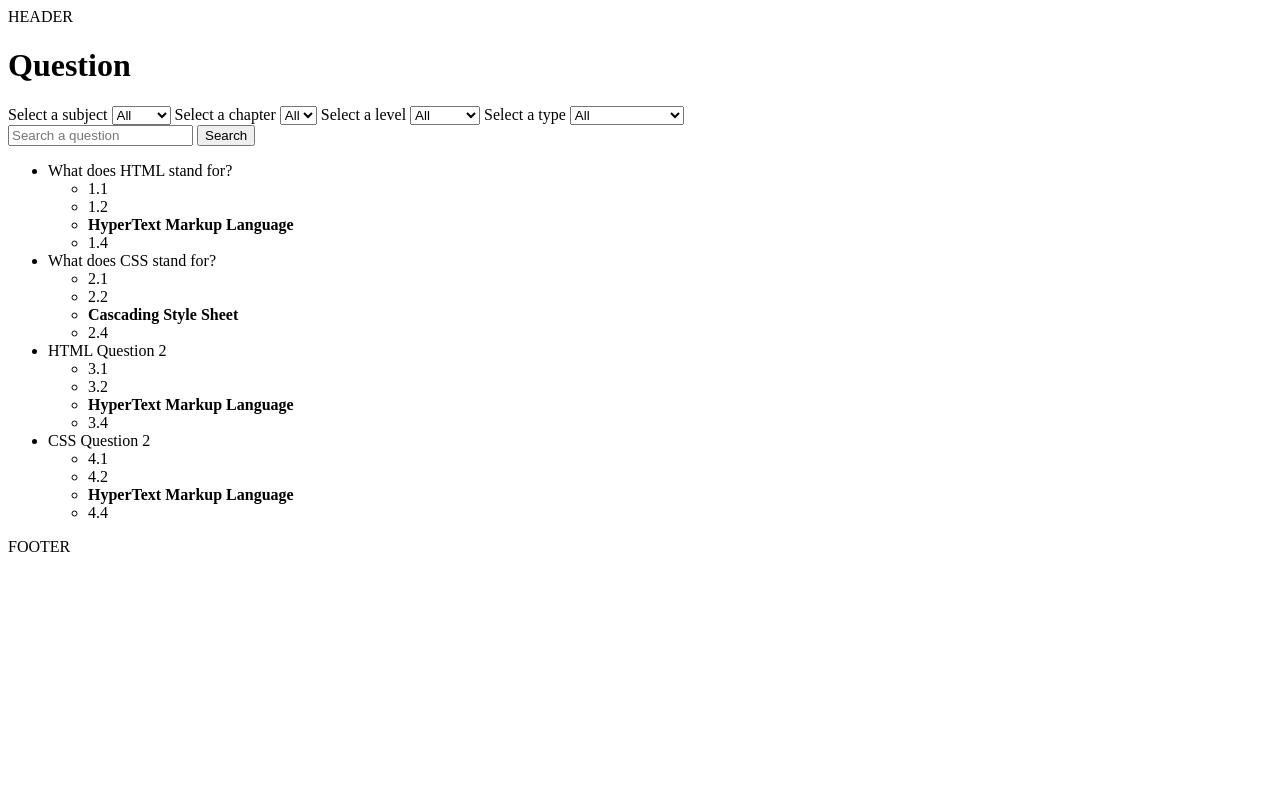
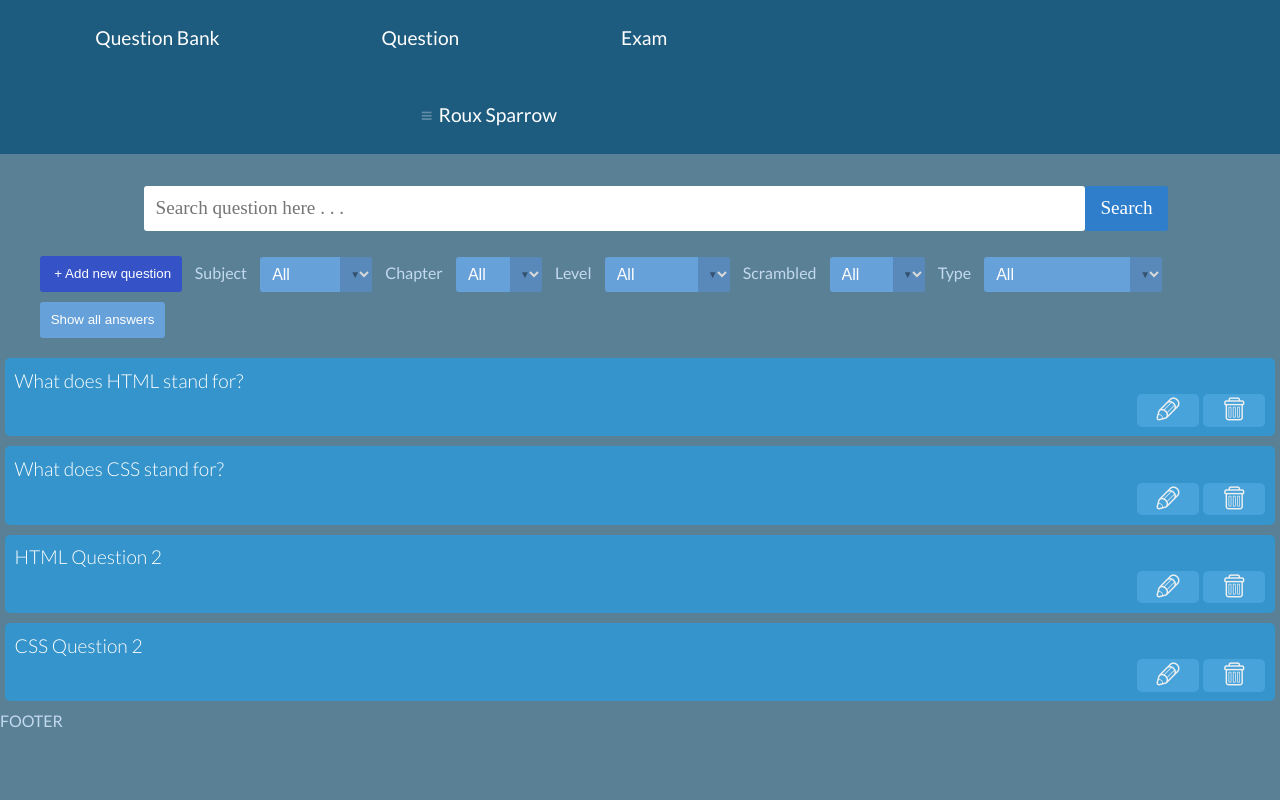
Before and after one commit to BaoHung/Question_Bank, a PHP site: page /question/veiw.php in a window 1280 px wide. Run offline with PHP 8.4, Linux system fonts and the light colour scheme.

Commit message:
Merge origin/master
Conflicts:
	nbproject/private/private.xml

```diff
--- a/css/searchbox.css
+++ b/css/searchbox.css
@@ -6,7 +6,7 @@
 }
 
 .field input[type=text],
-.field>button {
+.field>input[type=submit] {
   display:block;
   font:1.2em Myriad Pro;
 }
@@ -24,14 +24,14 @@
     box-shadow: 0 0 2px rgba(0,0,0,.8) inset;
 }
 
-.field>button {
+.field>input[type=submit] {
   padding:0.6em 0.8em;
   background-color: #2E7ECC;
   color:white;
   border:none;
   border-radius: 3px;
 }
-.field>button:hover {
+.field>input[type=submit]:hover {
 	cursor:pointer;
         background: #67A1DA;
 }
--- a/layout/header.php
+++ b/layout/header.php
@@ -1,8 +1,27 @@
-HEADER
-<?php
+<div>
+    <!--Header-->
+    <ul id="cbp-tm-menu" class="cbp-tm-menu">
+        <li>
+            <a href="#">Question Bank</a>
+        </li>
+        <li style="visibility: visible">
+            <a href="#">Question</a>
+        </li>
+        <li style="visibility: visible">
+            <a href="#">Exam</a>
+        </li>
+        <li style="margin-right: 10px ; margin-left: 400px;">
+            <a href="#">Roux Sparrow</a>
+            <ul class="cbp-tm-submenu">
+                <li><a href="#" class="cbp-tm-icon-cog">Change password</a></li>
+                <li><a href="#" class="cbp-tm-icon-contract">Log out</a></li>
+            </ul>
+        </li>
+    </ul>
 
-/*
- * To change this license header, choose License Headers in Project Properties.
- * To change this template file, choose Tools | Templates
- * and open the template in the editor.
- */
+    <!--Script Tooltip-->
+    <script src="../js/cbpTooltipMenu.min.js"></script>
+    <script>
+        var menu = new cbpTooltipMenu(document.getElementById('cbp-tm-menu'));
+    </script>
+</div>
--- a/question/veiw.php
+++ b/question/veiw.php
@@ -1,60 +1,115 @@
+<!DOCTYPE html>
 <html>
     <head>
         <title>Question</title>
         <meta charset="UTF-8">
         <meta name="viewport" content="width=device-width, initial-scale=1.0">
+        <link rel="stylesheet" type="text/css" href="../css/home.css" />
+        <link rel="stylesheet" type="text/css" href="../css/tooltip.css" />
+        <link rel="stylesheet" type="text/css" href="../css/searchbox.css" />
+        <link rel="stylesheet" type="text/css" href="../css/filter.css" />
+        <link rel="stylesheet" type="text/css" href="../css/q_view.css" />
+        <link rel="stylesheet" type="text/css" href="../css/menu_icon.css" />
+        <script src="../js/modernizr.custom.js"></script>
         <script src="../js/jquery-1.11.2.js"></script>
         <script>
             $(document).ready(function () {
 
-                $('.option').change(function () {
-                    sendRequest();
+                $('body').on('click', '.content', function () {
+                    $(this).parent().parent().find('.a_panel').toggleClass("a_toggle");
                 });
 
-                $('#SubjectList').change(function () {
-                    $.get("getChapter.php", {
-                        subject_id: $('#SubjectList').val()
-                    }, function (data) {
+                $('body').on('click', '#show_all', function () {
+                    if ($(this).hasClass("clicked")) {
+                        $(".a_panel").removeClass("a_toggle");
+                        $(this).removeClass("clicked");
+                        $(this).css("background-color", "#67A1DA");
+                        $(this).val("Show all answers");
+                    } else {
+                        $(".a_panel").addClass("a_toggle");
+                        $(this).addClass("clicked");
+                        $(this).css("background-color", "#5788B8");
+                        $(this).val("Hide all answers");
+                    }
+                });
+
+                $('body').on('change', '#SubjectList', function () {
+                    $.ajax({
+                        url: 'getChapter.php',
+                        type: 'GET',
+                        data: {subject_id: $('#SubjectList').val()},
+                        success: function (data) {
                             $('#ChapterList').html('<option value="0" selected>All</option>');
                             for (i = 0; i < parseInt(data); i++) {
                                 $('#ChapterList').append('<option value="' + (i + 1) + '" >' + (i + 1) + '</option>');
                             }
-                    }, "html");
+                        }
+                    });
                 });
 
-                $('form').submit(function () {
+                $('body').on('change', '.option', function () {
+                    sendRequest();
+                });
+
+                $('body').on('submit', 'form', function () {
                     sendRequest();
                 });
 
                 function sendRequest() {
-                    $.get("getQuestion.php", {
+                    $.ajax({
+                        url: 'getQuestion.php',
+                        type: 'POST',
+                        data: {
                             subject_id: $('#SubjectList').val(),
                             level_id: $('#LevelList').val(),
                             type_id: $('#TypeList').val(),
                             chapter: $('#ChapterList').val(),
+                            scrambled: $('#Scrambled').val(),
                             q: $('#Search').val()
-                    }, function (data) {
+                        },
+                        success: function (data) {
                             htmlStr = '';
-                        $.each(data, function (index, item) {
-                            attr = item['@attributes'];
-                            htmlStr += '<li value="' + attr.id + '">' + item.Content + '</li>'
-                                    + '<ul>'
-                                    + ''
-                                    + '</ul>';
+                            $.each(data, function (index, question) {
+                                attr = question['@attributes'];
+                                answerStr = '';
+                                $.each(question.Answer, function (index, answer) {
+                                    answerStr += '<div>' + answer + '</div>';
+                                });
+                                htmlStr += '<div class="question">' +
+                                        '       <div class="q_content">' +
+                                        '           <div class="content">' + question.Content + '</div>' +
+                                        '           <div class="q_tool_group">' +
+                                        '               <div class="q_tool"><a href=""><span class="icon-pen"></span></a></div>' +
+                                        '               <div class="q_tool"><a href=""><span class="icon-trash"></span></a></div>' +
+                                        '           </div>' +
+                                        '       </div>' +
+                                        '       <div class="a_panel">' + answerStr +
+                                        '       </div>' +
+                                        '   </div>';
                             });
                             $("#Questions").html(htmlStr);
-                    }, "json");
+                        }}
+                    );
                 }
             });
         </script>
     </head>
     <body>
         <?php include '../layout/header.php'; ?>
-        <h1>Question</h1>
         <form onsubmit="return false;">
-            <span>Select a subject</span>
+            <!--Search Box-->
+            <div class="field" id="searchform">
+                <input type="text" id="Search" name="search" placeholder="Search question here . . ." />
+                <input type="submit" id="SearchButton" value="Search"></button>
+            </div>
+
+            <!--Filter-->
+            <div class="filter_style">
+                <input type="button" value=" + Add new question" id="q_add" style="background-color: #3552c7"/>
+                Subject
+                <span class="custom-dropdown">
                     <select id="SubjectList" name="subject" class="option">
-                <option value="0" selected="">All</option>
+                        <option value="0" selected>All</option>
                         <?php
                         $Subjects = simplexml_load_file("../xml/Subjects.xml");
                         foreach ($Subjects->children() as $Subject) {
@@ -64,15 +119,17 @@
                         }
                         ?>
                     </select>
-
-            <span>Select a chapter</span>
+                </span>
+                Chapter
+                <span class="custom-dropdown">
                     <select id="ChapterList" name="chapter" class="option">
-                <option value="0" selected="">All</option>
+                        <option value="0" selected>All</option>
                     </select>
-
-            <span>Select a level</span>
+                </span>
+                Level
+                <span class="custom-dropdown">
                     <select id="LevelList" name="level" class="option">
-                <option value="0" selected="">All</option>
+                        <option value="0" selected>All</option>
                         <?php
                         $Levels = simplexml_load_file("../xml/Levels.xml");
                         foreach ($Levels->children() as $Level) {
@@ -82,8 +139,17 @@
                         }
                         ?>
                     </select>
-
-            <span>Select a type</span>
+                </span>
+                Scrambled
+                <span class="custom-dropdown">
+                    <select id="Scrambled" name="scrambled" class="option">
+                        <option value="0" selected>All</option>
+                        <option value="true">Yes</option>
+                        <option value="false">No</option>
+                    </select>
+                </span>
+                Type
+                <span class="custom-dropdown">
                     <select id="TypeList" name="type" class="option">
                         <option value="0" selected>All</option>
                         <?php
@@ -95,37 +161,47 @@
                         }
                         ?>
                     </select>
+                </span>
+                <input type="button" value="Show all answers" id="show_all"/>
+            </div>
 
-            <br/>
-            <input id="Search" type="text" name="search" placeholder="Search a question"/>
-            <input id="SearchButton" type="submit" value="Search"></button>
         </form>
 
-        <ul id="Questions">
+        <!--Question-->
+        <div id="Questions">
             <?php
             $Questions = simplexml_load_file("../xml/Questions.xml");
             foreach ($Questions->children() as $Question) {
                 ?>
-                <li value="<?= $Question['id'] ?>"><?= $Question->Content ?></li>
-                <ul>
+                <div class="question">
+                    <div class="q_content">
+                        <div class="content"><?= $Question->Content ?></div>
+                        <div class="q_tool_group">
+                            <div class="q_tool"><a href=""><span class="icon-pen"></span></a></div>
+                            <div class="q_tool"><a href=""><span class="icon-trash"></span></a></div>
+                        </div>
+                    </div>
+
+                    <div class="a_panel">
                         <?php
                         foreach ($Question->Answer as $Answer) {
                             if ($Answer['correct'] == 'true') {
                                 ?>
-                            <li style="font-weight: bold"><?= $Answer ?></li>
+                                <div><u><?= $Answer ?></u></div>
                                 <?php
                             } else {
                                 ?>
-                            <li><?= $Answer ?></li>
+                                <div><?= $Answer ?></div>
                                 <?php
                             }
                         }
                         ?>
-                </ul>
+                    </div>
+                </div>
                 <?php
             }
             ?>
-        </ul>
+        </div>
         <?php include '../layout/footer.php'; ?>
     </body>
 </html>
--- a/xml/Questions.xml
+++ b/xml/Questions.xml
@@ -46,7 +46,7 @@
         <Answer correct="false">3.4</Answer>
     </Question>
 
-    <Question id="4" level_id="1" type_id="1" subject_id="2" scrambled="true" chapter="1">
+    <Question id="4" level_id="1" type_id="1" subject_id="2" scrambled="false" chapter="1">
         <Content>CSS Question 2</Content>
         <Answer correct="false">4.1</Answer>
         <Answer correct="false">4.2</Answer>
```
Also changed, not shown: question/getQuestion.php (+8 -6 lines). Lines whose indentation alone changed are shown as unchanged.
